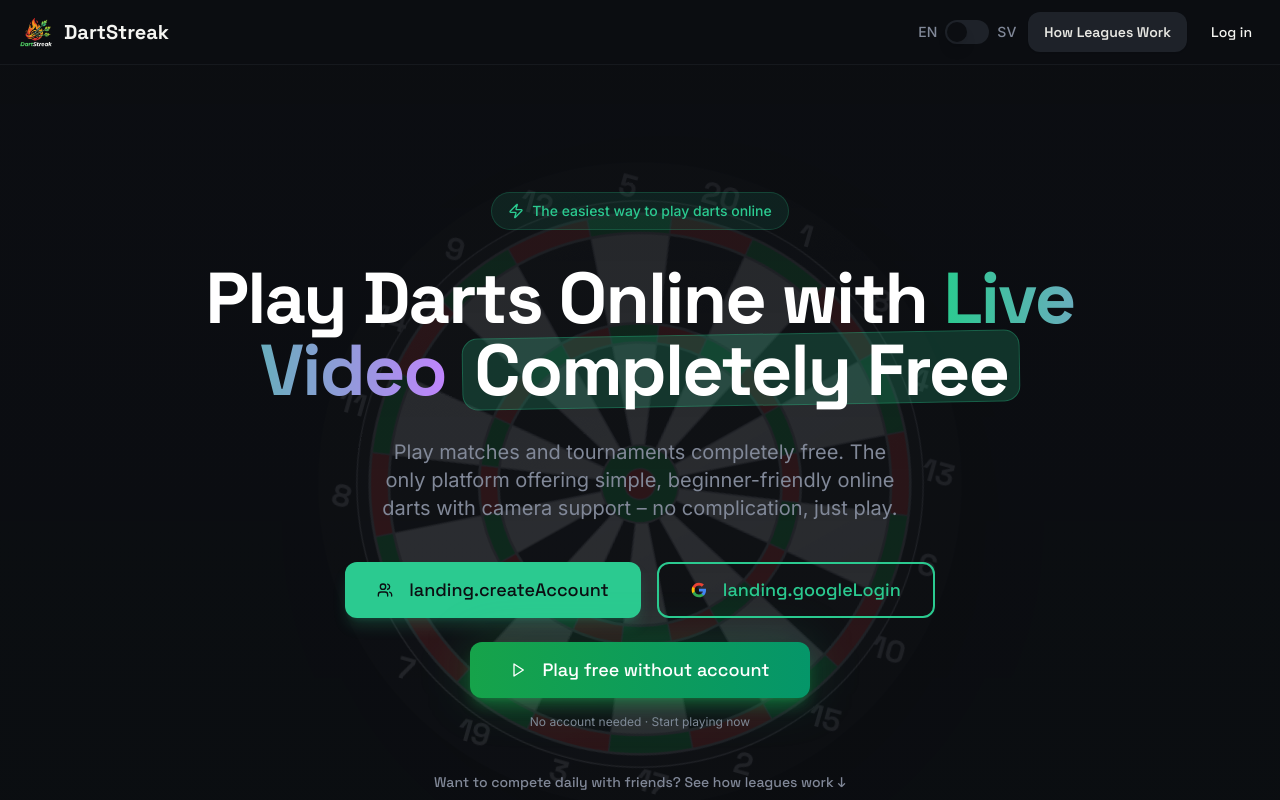
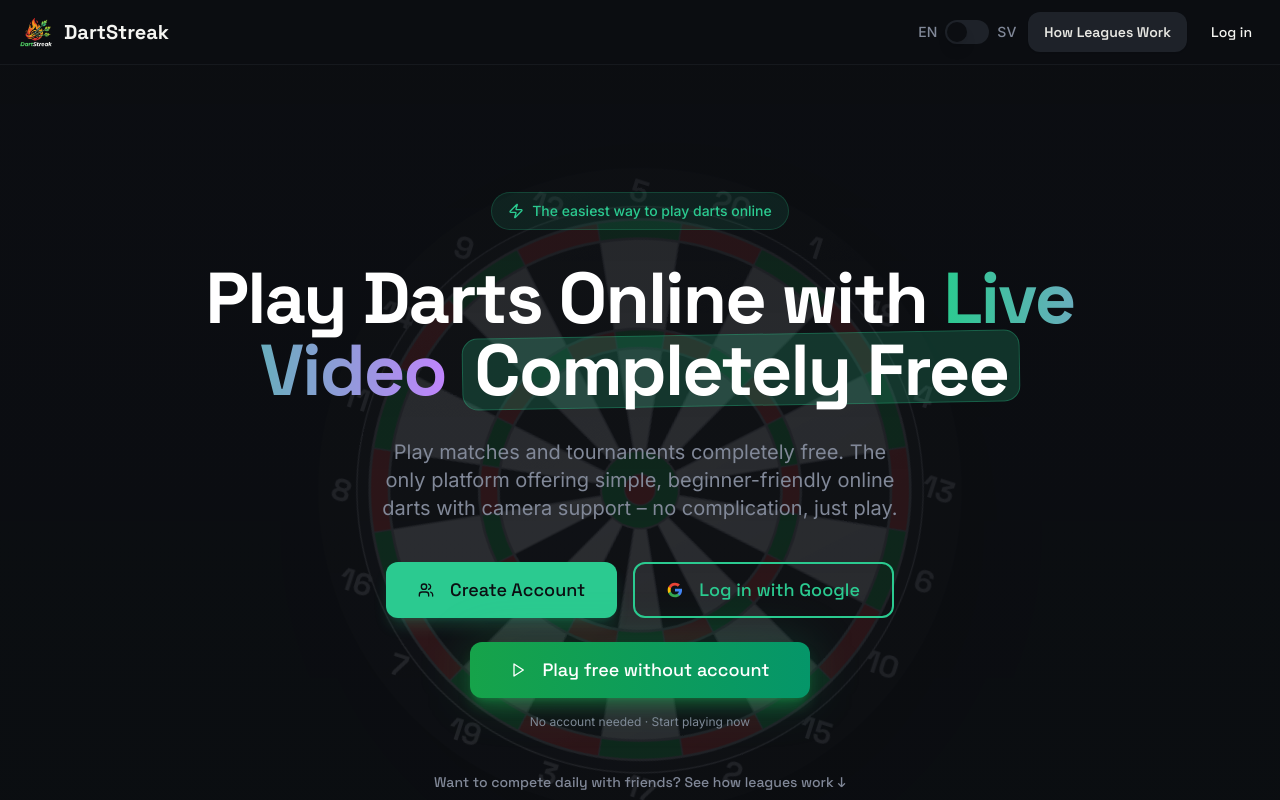
Before and after one commit to WilgotM/dartstreak-main, a React (Vite) app: page /#/ in a window 1280 px wide. Shown: the top 800 px of the page. Built offline with nearby package versions, Linux system fonts and the light colour scheme.

Commit message:
feat: Improve app startup experience with entry animation, fix Google OAuth redirection, and add new authentication strings.

```diff
--- a/src/App.tsx
+++ b/src/App.tsx
@@ -1,4 +1,3 @@
-import { useState, useEffect } from "react";
 import { Toaster } from "@/components/ui/toaster";
 import { Toaster as Sonner } from "@/components/ui/sonner";
 import { TooltipProvider } from "@/components/ui/tooltip";
@@ -6,7 +5,6 @@ import { QueryClient, QueryClientProvider } from "@tanstack/react-query";
 import { HashRouter, Routes, Route } from "react-router-dom";
 import { AuthProvider } from "@/hooks/useAuth";
 import { ThemeProvider } from "@/components/ThemeProvider";
-import { LoadingScreen } from "@/components/LoadingScreen";
 import Index from "./pages/Index";
 import Auth from "./pages/Auth";
 import Dashboard from "./pages/Dashboard";
@@ -30,21 +28,8 @@ import { UsernameGuard } from "@/components/UsernameGuard";
 const queryClient = new QueryClient();
 
 const App = () => {
-  const [isLoading, setIsLoading] = useState(true);
-
-  useEffect(() => {
-    // Show loading screen for a brief moment on app start
-    const timer = setTimeout(() => {
-      setIsLoading(false);
-    }, 800);
-    return () => clearTimeout(timer);
-  }, []);
-
-  if (isLoading) {
-    return <LoadingScreen />;
-  }
-
   return (
+    <div className="animate-app-enter">
     <ThemeProvider attribute="class" defaultTheme="dark" enableSystem disableTransitionOnChange>
       <QueryClientProvider client={queryClient}>
         <AuthProvider>
@@ -83,6 +68,7 @@ const App = () => {
         </AuthProvider>
       </QueryClientProvider>
     </ThemeProvider>
+    </div>
   );
 };
 
--- a/src/hooks/useAuth.tsx
+++ b/src/hooks/useAuth.tsx
@@ -319,7 +319,9 @@ export function AuthProvider({ children }: { children: ReactNode }) {
     const { error } = await supabase.auth.signInWithOAuth({
       provider: 'google',
       options: {
-        redirectTo: `${window.location.origin}/#/dashboard`,
+        // Use just the origin URL - the app will redirect to dashboard after auth
+        // HashRouter doesn't work with OAuth redirects that have hash paths
+        redirectTo: window.location.origin,
         queryParams: {
           access_type: 'offline',
           prompt: 'consent',
--- a/src/i18n/locales/en.json
+++ b/src/i18n/locales/en.json
@@ -137,6 +137,8 @@
     "createFreeAccount": "Create free account",
     "playFreeNoAccount": "Play free without account",
     "noSignupRequired": "No account needed · Start playing now",
+    "googleLogin": "Log in with Google",
+    "createAccount": "Create Account",
     "footer": "© 2025 DartStreak. Compete. Have fun. Be the best."
   },
   "dashboard": {
--- a/src/index.css
+++ b/src/index.css
@@ -265,6 +265,21 @@ html {
   to { opacity: 1; }
 }
 
+@keyframes app-enter {
+  from {
+    opacity: 0;
+    transform: translateY(8px);
+  }
+  to {
+    opacity: 1;
+    transform: translateY(0);
+  }
+}
+
+.animate-app-enter {
+  animation: app-enter 0.4s ease-out forwards;
+}
+
 /* Dart score input styling */
 .dart-input {
   @apply w-16 h-16 text-2xl font-display font-bold text-center rounded-xl border-2 border-border bg-card text-foreground transition-all duration-200;
```
